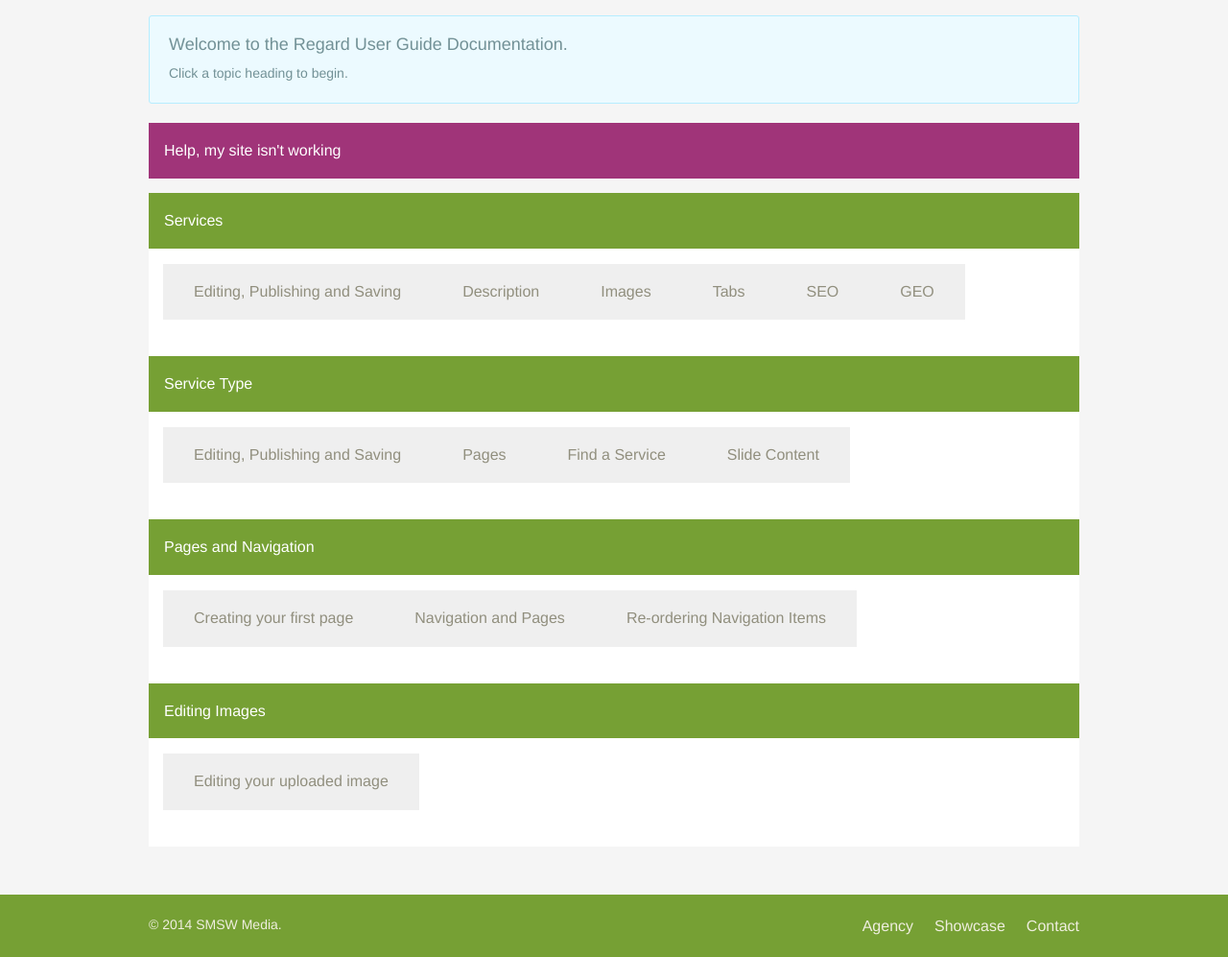
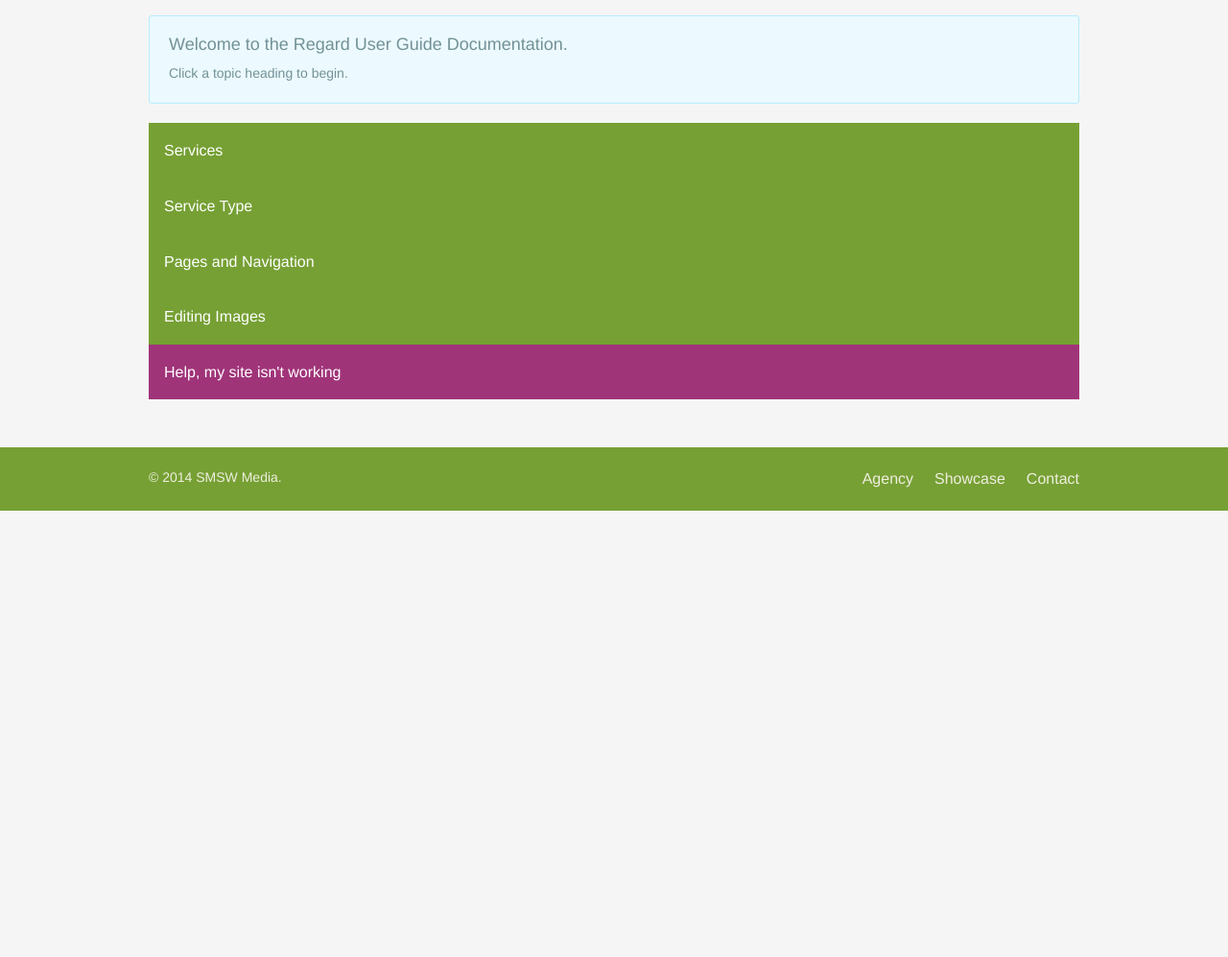
Before and after one commit to smsw/regard-documentation, a PHP site: page / in a window 1280 px wide. Shown: the part 45-1042 px from the top of the page at 96% size. After the commit the page ends 577 px from the top, so only its background shows below. Run offline with PHP 8.4, Linux system fonts and the light colour scheme; some libraries are stand-ins or nearby versions.

Commit message:
Updated docs

```diff
--- a/_content/images.php
+++ b/_content/images.php
@@ -1,13 +1,10 @@
-<div id="panel4" class="content active">
+<div id="panel4" class="content">
     <dl class="tabs" data-tab>
         <dd><a href="#image-1">Editing your uploaded image </a>
-
     </dl>
 
     <div class="tabs-content">
-
         <div class="content" id="image-1">
-
             <div class="panel callout radius">
                 <h5>Login to the admin panel using your username and password.</h5>
                 <p>Note: It is worth saving any images before you edit and save.</p>
@@ -29,8 +26,6 @@
                 <li>Clicking Resize, and entering a width and height will scale your image down.</li>
                 <li>Once happy with your changes, click 'Save Image'.</li>
             </ol>
-
         </div>
-
     </div>
 </div>
--- a/_content/pages.php
+++ b/_content/pages.php
@@ -1,4 +1,4 @@
-<div id="panel3" class="content active">
+<div id="panel3" class="content">
     <dl class="tabs" data-tab>
         <dd><a href="#page-1">Creating your first page </a>
         <dd><a href="#page-2">Navigation and Pages </a>
--- a/_content/services.php
+++ b/_content/services.php
@@ -1,4 +1,4 @@
-<div id="panel1" class="content active">
+<div id="panel1" class="content">
     <dl class="tabs" data-tab>
         <dd><a href="#panel2-1">Editing, Publishing and Saving </a></dd>
         <dd><a href="#panel2-6">Description</a></dd>
--- a/_content/servicetype.php
+++ b/_content/servicetype.php
@@ -1,4 +1,4 @@
-<div id="panel2" class="content active">
+<div id="panel2" class="content">
     <dl class="tabs" data-tab>
         <dd><a href="#servicetype2-1">Editing, Publishing and Saving </a></dd>
         <dd><a href="#servicetype2-4">Pages </a></dd>
--- a/index.php
+++ b/index.php
@@ -1,14 +1,4 @@
 <?php include_once('_partials/header.php');?>
-    <div class="row">
-        <div class="large-12 columns">
-            <dl class="accordion" data-accordion>
-                <dd>
-                    <a href="#support1" class="help">Help, my site isn't working</a>
-                    <?php include_once('_content/critical.php');?>
-                </dd>
-            </dl>
-        </div>
-    </div>
     <div class="row">
         <div class="large-12 columns">
             <dl class="accordion" data-accordion>
@@ -31,4 +21,15 @@
             </dl>
         </div>
     </div>
+
+    <div class="row">
+        <div class="large-12 columns">
+            <dl class="accordion" data-accordion>
+                <dd>
+                    <a href="#support1" class="help">Help, my site isn't working</a>
+                    <?php include_once('_content/critical.php');?>
+                </dd>
+            </dl>
+        </div>
+    </div>
 <?php include_once('_partials/footer.php');?>
--- a/scss/app.scss
+++ b/scss/app.scss
@@ -65,7 +65,6 @@ footer{
 
 .help{
   background: #A03479!important;
-  margin-bottom:15px;
 }
 
 .critical{
```
Also changed, not shown: css/app.css.
